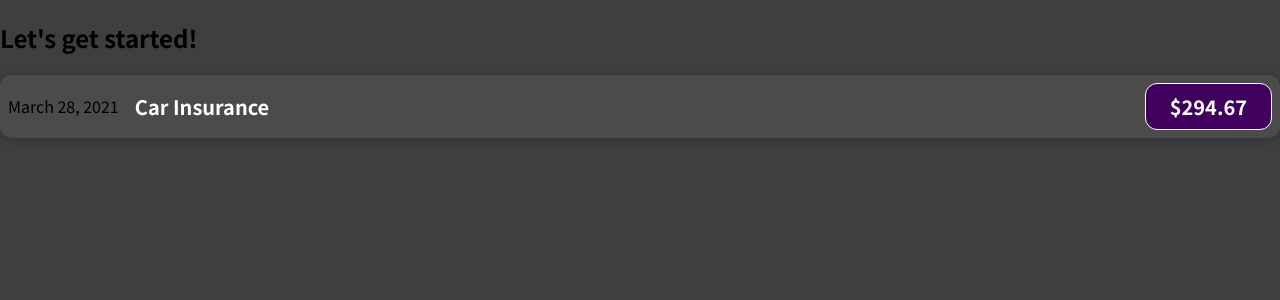
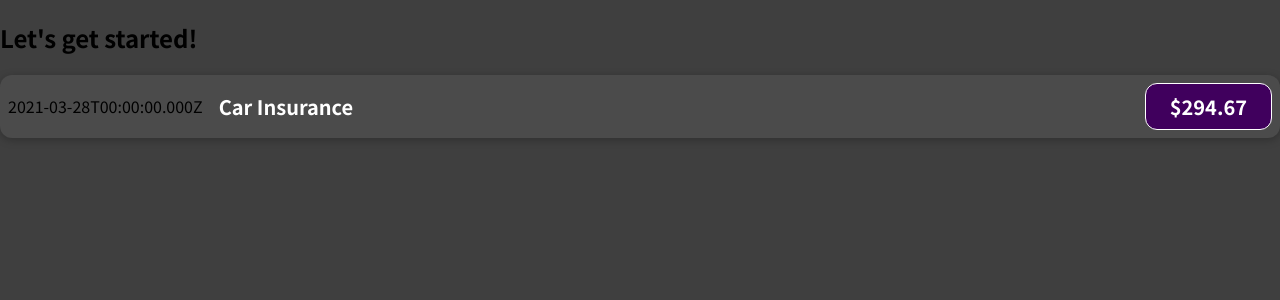
Before and after one commit to peterburdette/react-complete-guide, a JavaScript app: page / in a window 1280 px wide. Shown: the top 300 px of the page. Built offline with nearby package versions, Linux system fonts and the light colour scheme.

Commit message:
added outputting of dynamic data

```diff
--- a/src/components/ExpenseItem.js
+++ b/src/components/ExpenseItem.js
@@ -1,13 +1,17 @@
 import './ExpenseItem.css';
 
 function ExpenseItem() {
+  const expenseDate = new Date(2021, 2, 28);
+  const expenseTitle = 'Car Insurance';
+  const expenseAmount = 294.67;
+
   return (
     <div className="expense-item">
-      <div>March 28, 2021</div>
+      <div>{expenseDate.toISOString()}</div>
       <div class="expense-item__description">
-        <h2>Car Insurance</h2>
+        <h2>{expenseTitle}</h2>
       </div>
-      <div className="expense-item__price">$294.67</div>
+      <div className="expense-item__price">${expenseAmount}</div>
     </div>
   );
 }
```
